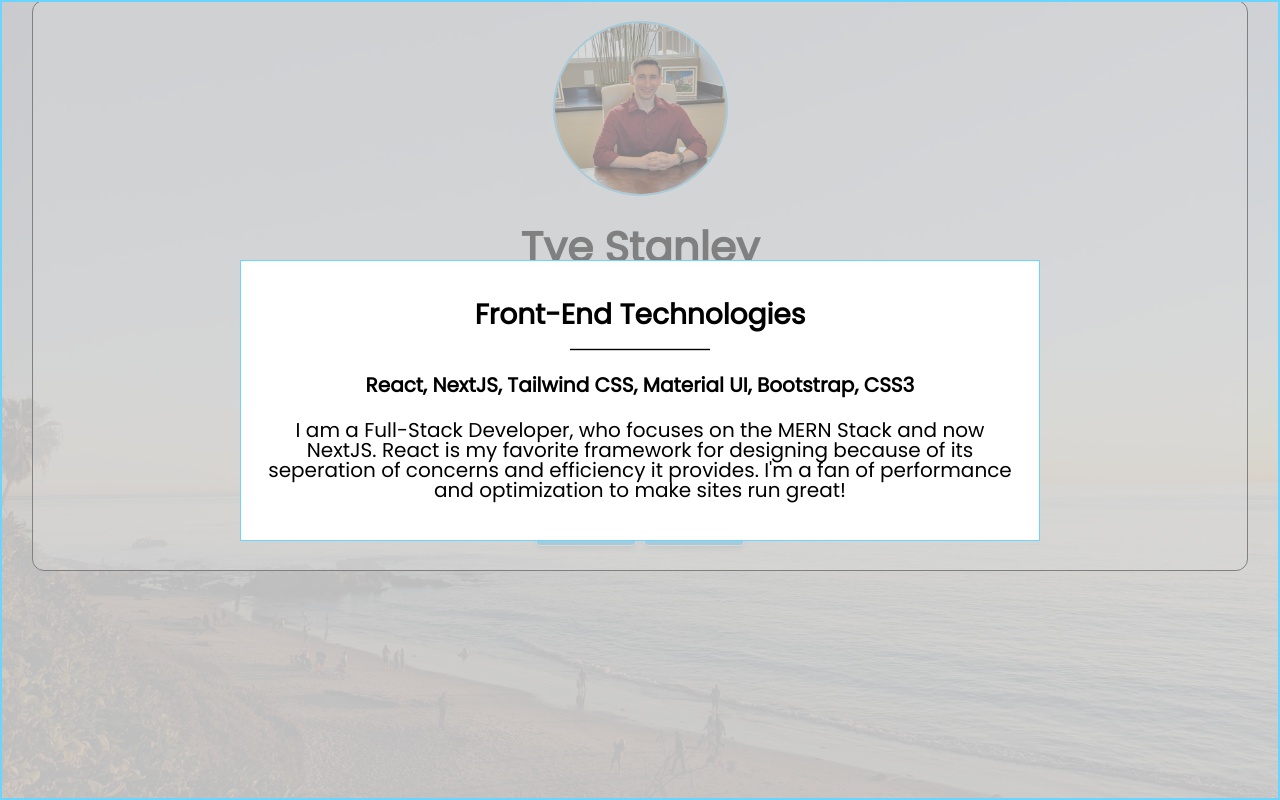
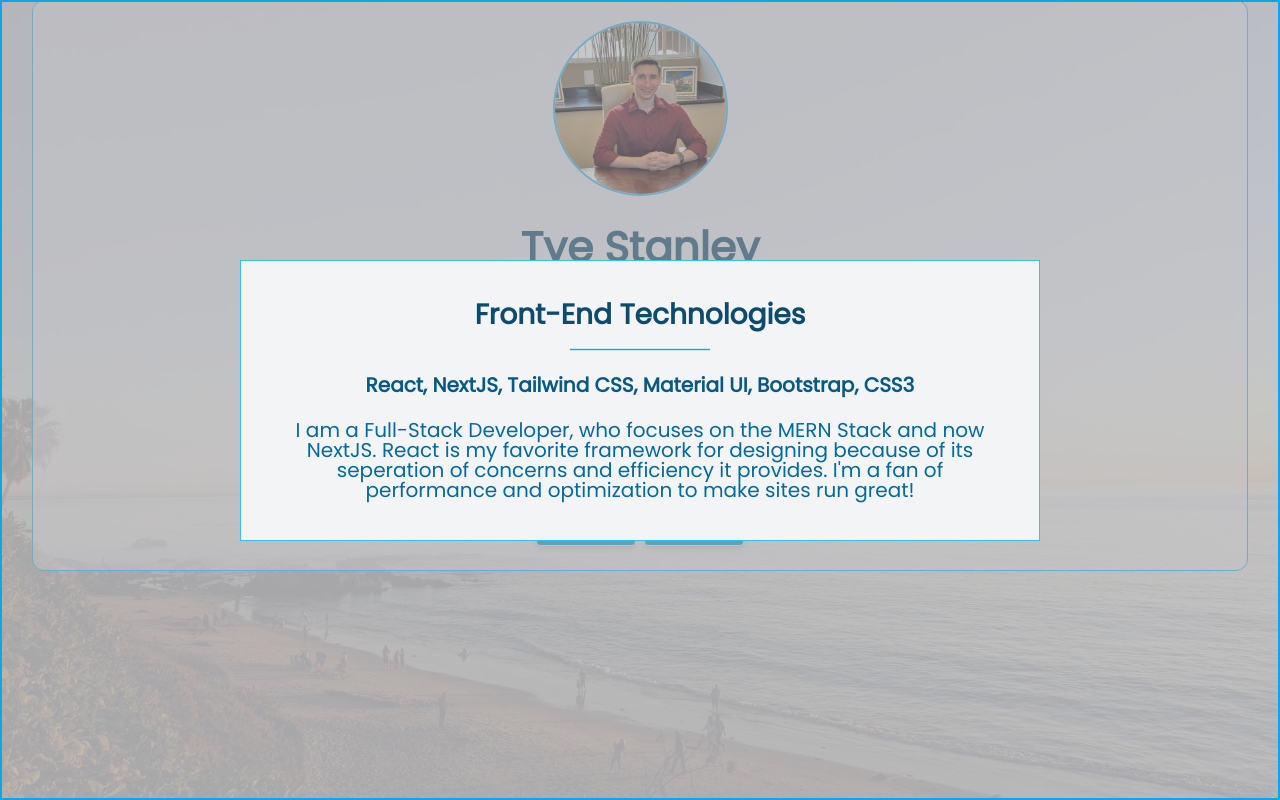
Before and after one commit to TyeStanley/ts-next-portfolio, a Next.js app: page /about in a window 1280 px wide. Both pictures are taken after a click on the button "FRONT-END". Built offline with nearby package versions, Linux system fonts and the light colour scheme.

Commit message:
changed color scheme for about page and techmodal component

```diff
--- a/components/TechModal.tsx
+++ b/components/TechModal.tsx
@@ -30,16 +30,16 @@ export default function TechModal(props: AboutProps) {
             leaveFrom="opacity-100 scale-1"
             leaveTo="opacity-0 scale-0"
           >
-            <div className="fixed inset-0 flex items-center justify-center border-2 border-[#6BD4FF] bg-white/50 p-5 text-center">
-              <Dialog.Panel className="border border-[#6BD4FF] bg-white p-1 md:w-[650px] md:p-5 lg:w-[800px]">
-                <Dialog.Title className="mt-5 text-lg font-extrabold md:text-[1.5rem] lg:text-[1.75rem]">
+            <div className="fixed inset-0 flex items-center justify-center border-2 border-sky-500 bg-gray-200/40 p-5 text-center">
+              <Dialog.Panel className="border border-sky-400 bg-gray-100 p-1 md:w-[650px] md:p-5 lg:w-[800px]">
+                <Dialog.Title className="mt-5 text-lg font-extrabold text-sky-900 md:text-[1.5rem] lg:text-[1.75rem]">
                   {title}
                 </Dialog.Title>
-                <div className="line-pulse mx-auto mt-5 h-[1px] w-[100px] bg-black" />
-                <Dialog.Description className="mt-5 text-[12px] font-bold md:text-[1rem] lg:text-[1.25rem]">
+                <div className="line-pulse mx-auto mt-5 h-[1px] w-[100px] bg-sky-500" />
+                <Dialog.Description className="mt-5 text-[12px] font-bold text-sky-800 md:text-[1rem] lg:text-[1.25rem]">
                   {techList}
                 </Dialog.Description>
-                <Dialog.Description className="mt-5 mb-5 text-sm md:text-[1rem] lg:text-[1.25rem]">
+                <Dialog.Description className="mt-5 mb-5 px-5 text-sm text-sky-700 md:text-[1rem] lg:text-[1.25rem]">
                   {description}
                 </Dialog.Description>
               </Dialog.Panel>
--- a/pages/about/index.tsx
+++ b/pages/about/index.tsx
@@ -43,22 +43,22 @@ export default function About() {
       <div className="h-screen w-screen overflow-hidden bg-[url('../assets/main-background.jpg')] bg-cover bg-center bg-no-repeat">
         <div className="justify-top flex h-full w-full flex-col bg-white bg-opacity-70">
           {/* nav goes here */}
-          <section className="mx-auto w-[95vw] rounded-xl border border-black bg-white bg-opacity-40 px-5 text-center">
+          <section className="mx-auto w-[95vw] rounded-xl border border-sky-400 bg-gray-50/50 px-5 text-center">
             <Image
-              className="mx-auto mt-5 rounded-full border-2 border-[#6BD4FF]"
+              className="mx-auto mt-5 rounded-full border-2 border-sky-400"
               src={photo}
               alt="Professional Photo"
               width={175}
               height={175}
             />
-            <h1 className="mt-5 text-[32px] font-extrabold sm:text-[42px]">
+            <h1 className="mt-5 text-[32px] font-extrabold text-sky-900 sm:text-[42px]">
               Tye Stanley
             </h1>
-            <p className="mt-5 text-[12px] font-bold xs:text-lg">
+            <p className="mt-5 text-[12px] font-bold text-sky-800 xs:text-lg">
               TypeScript, React.js, Next.js, Node.js, Tailwind CSS, MongoDB,
               MySQL
             </p>
-            <p className="md: mt-5 text-xs xs:mx-auto xs:w-[410px] xs:text-base xs:leading-normal sm:w-[500px] sm:text-[1rem] md:w-[700px] md:text-lg">
+            <p className="md: mt-5 text-xs text-sky-700 xs:mx-auto xs:w-[410px] xs:text-base xs:leading-normal sm:w-[500px] sm:text-[1rem] md:w-[700px] md:text-lg">
               I&apos;m an established and driven software engineer applying Full
               Stack Developer background with a strong drive to improve/learn
               skill sets in relation to creating full-fledged websites with high
@@ -69,13 +69,13 @@ export default function About() {
             <div className="mt-5 mb-5">
               <button
                 onClick={() => handleClick()}
-                className="text-shadow m-1 h-[35px] w-[100px] rounded border border-white bg-[#6BD4FF] text-white shadow-md hover:border-[#6BD4FF] hover:bg-white hover:text-[#6BD4FF]"
+                className="m-1 h-[35px] w-[100px] rounded border border-gray-100 bg-sky-500 text-gray-100 shadow-md hover:bg-sky-400"
               >
                 FRONT-END
               </button>
               <button
                 onClick={() => handleClick2()}
-                className="text-shadow m-1 h-[35px] w-[100px] rounded border border-white bg-[#6BD4FF] text-white shadow-md hover:border-[#6BD4FF] hover:bg-white hover:text-[#6BD4FF]"
+                className="m-1 h-[35px] w-[100px] rounded border border-gray-100 bg-sky-500 text-gray-100 shadow-md hover:bg-sky-400"
               >
                 BACK-END
               </button>
```
